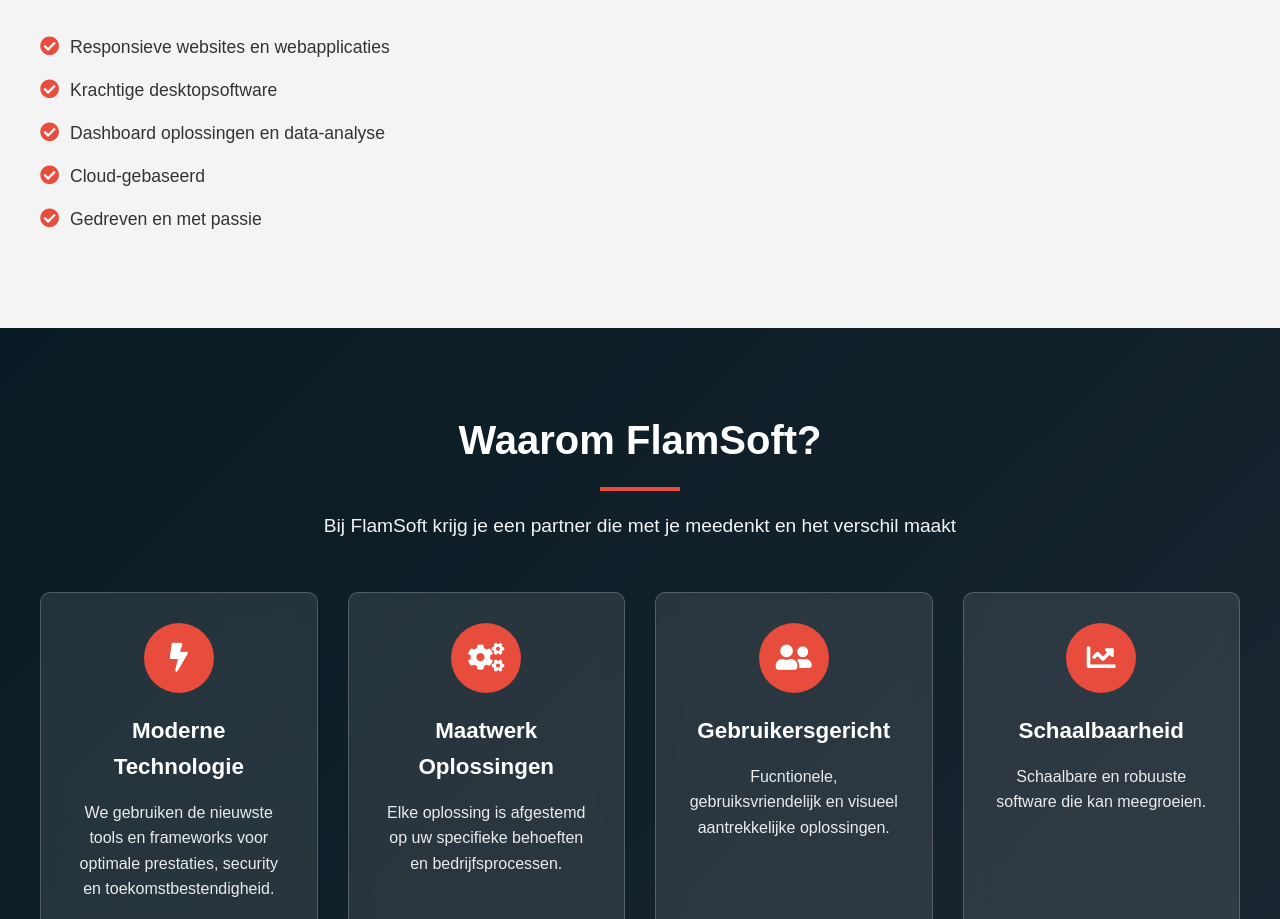
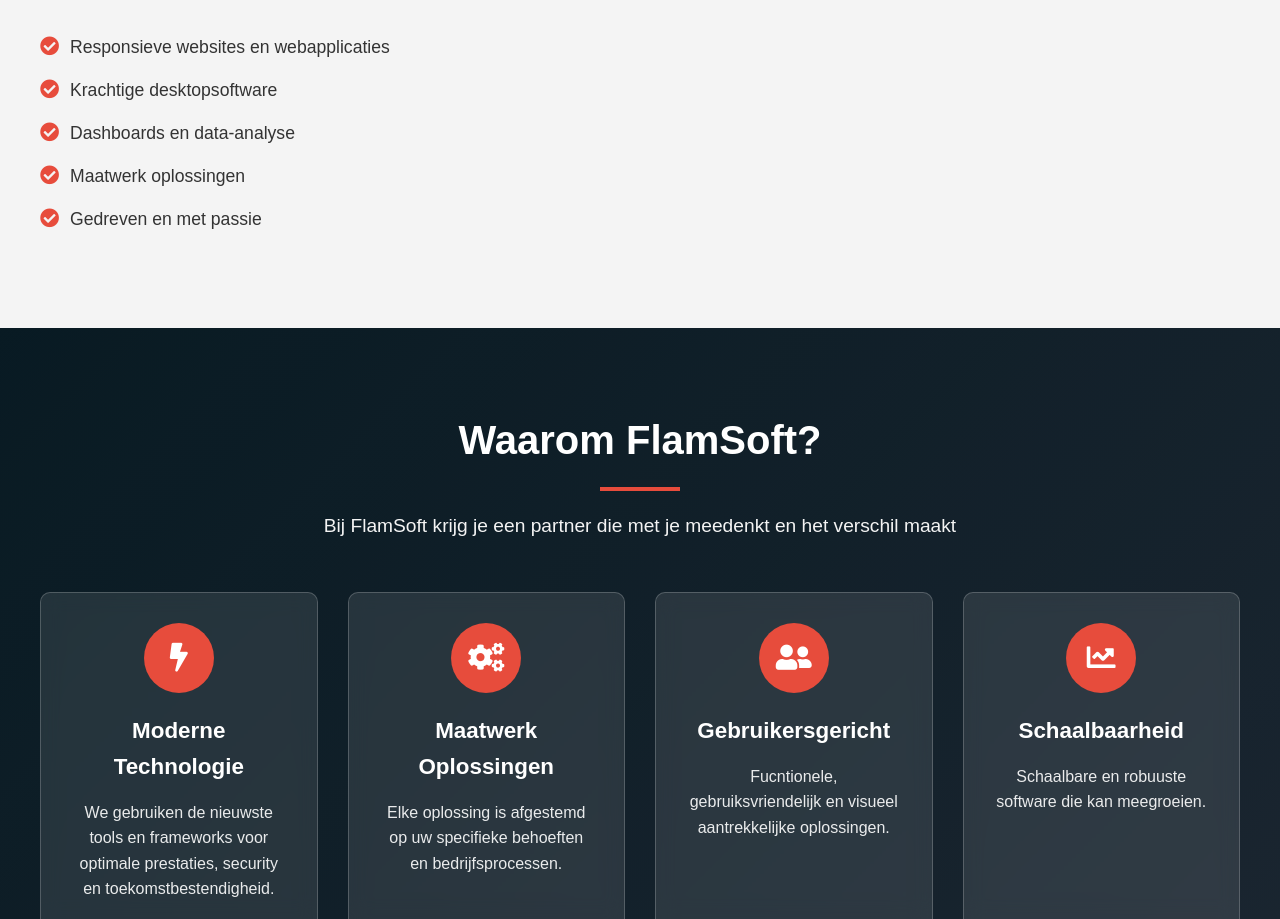
Before and after one commit to AmonMcDuul/flamsoft-frontend, an Angular app: page / in a window 1280 px wide. Shown: the part 1083-2002 px from the top of the page. Built offline with nearby package versions, Linux system fonts and the light colour scheme.

Commit message:
maatwerk

```diff
--- a/src/app/pages/home/home.component.html
+++ b/src/app/pages/home/home.component.html
@@ -40,8 +40,8 @@
                     <ul class="feature-list">
                         <li><i class="fas fa-check-circle"></i> Responsieve websites en webapplicaties</li>
                         <li><i class="fas fa-check-circle"></i> Krachtige desktopsoftware</li>
-                        <li><i class="fas fa-check-circle"></i> Dashboard oplossingen en data-analyse</li>
-                        <li><i class="fas fa-check-circle"></i> Cloud-gebaseerd</li>
+                        <li><i class="fas fa-check-circle"></i> Dashboards en data-analyse</li>
+                        <li><i class="fas fa-check-circle"></i> Maatwerk oplossingen</li>
                         <li><i class="fas fa-check-circle"></i> Gedreven en met passie</li>
                     </ul>
                 </div>
```
